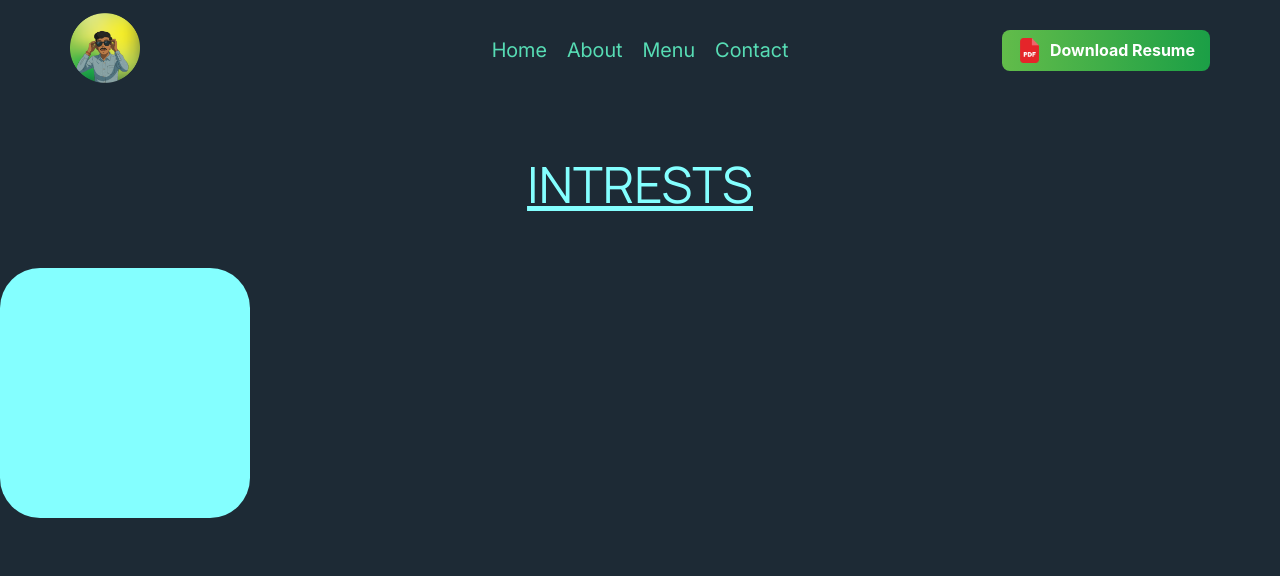
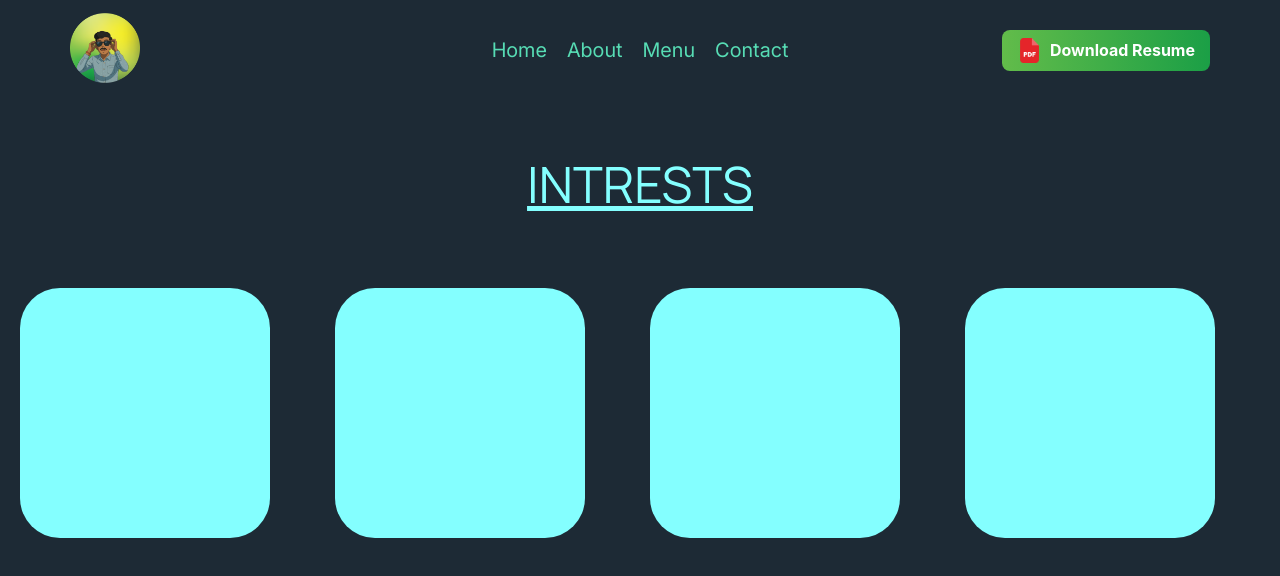
Before and after one commit to patel-vansh1607/vansh-patel, a React (Create React App) app: page /about in a window 1280 px wide. Shown: the top 576 px of the page. Built offline with nearby package versions, Linux system fonts and the light colour scheme.

Commit message:
styling the other cards

```diff
--- a/src/styles/About.css
+++ b/src/styles/About.css
@@ -28,6 +28,7 @@
     display: grid;
     grid-template-columns: repeat(4, 1fr);
     gap: 20px;
+    padding: 20px;
 }
 .intrest .coding{
     background-color: #84ffff;
@@ -35,3 +36,21 @@
     height: 250px;
     border-radius: 40px;
 }
+.intrest .designing{
+    background-color: #84ffff;
+    width: 250px;
+    height: 250px;
+    border-radius: 40px;
+}
+.intrest .editing{
+    background-color: #84ffff;
+    width: 250px;
+    height: 250px;
+    border-radius: 40px;
+}
+.intrest .photography{
+    background-color: #84ffff;
+    width: 250px;
+    height: 250px;
+    border-radius: 40px;
+}
```
